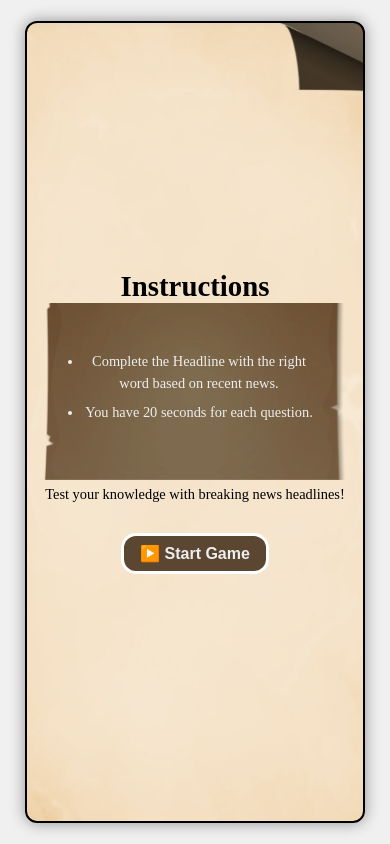
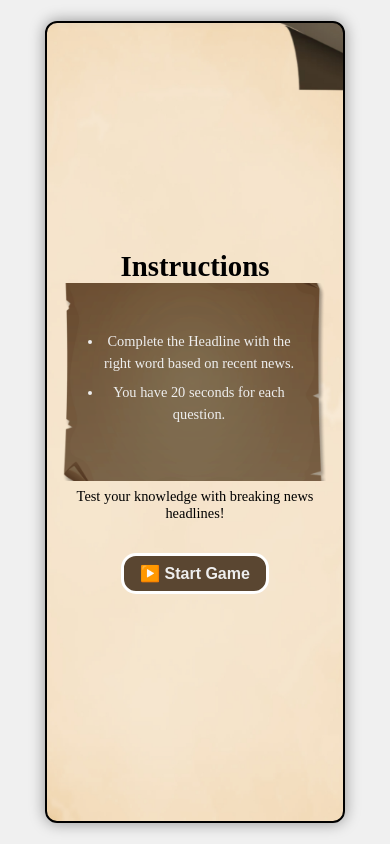
Before and after one commit to Kalmeshwar27/headlinesreact, a React (Create React App) app: page / in a window 390 px wide. Built offline with nearby package versions, Linux system fonts and the light colour scheme.

Commit message:
updated code

```diff
--- a/src/App.css
+++ b/src/App.css
@@ -595,7 +595,7 @@ body {
     background-repeat: no-repeat;
     background-position: center;
     width: 100%;
-    max-width: 340px;
+    max-width: 300px;
     border: 2px solid #000;
     margin: 1rem auto;
     padding: 1rem;
@@ -616,7 +616,7 @@ body {
   .container {
     padding: 1rem;
     width: 100%;
-    max-width: 350px;
+    max-width: 348px;
 
   }
 
@@ -713,7 +713,7 @@ body {
     background-repeat: no-repeat;
     background-position: center;
     width: 100%;
-    max-width: 340px;
+    max-width: 300px;
     border: 2px solid #000;
     margin: 1rem auto;
     padding: 1rem;
```
